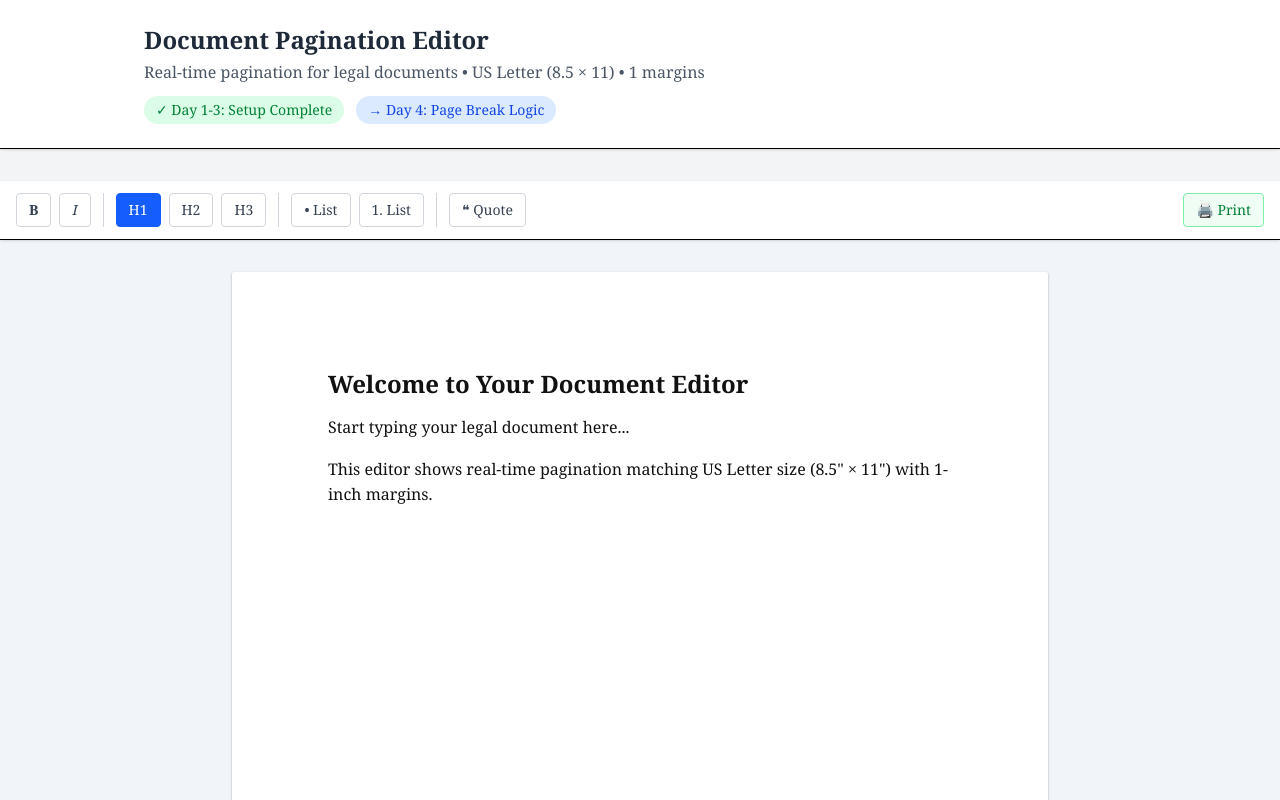
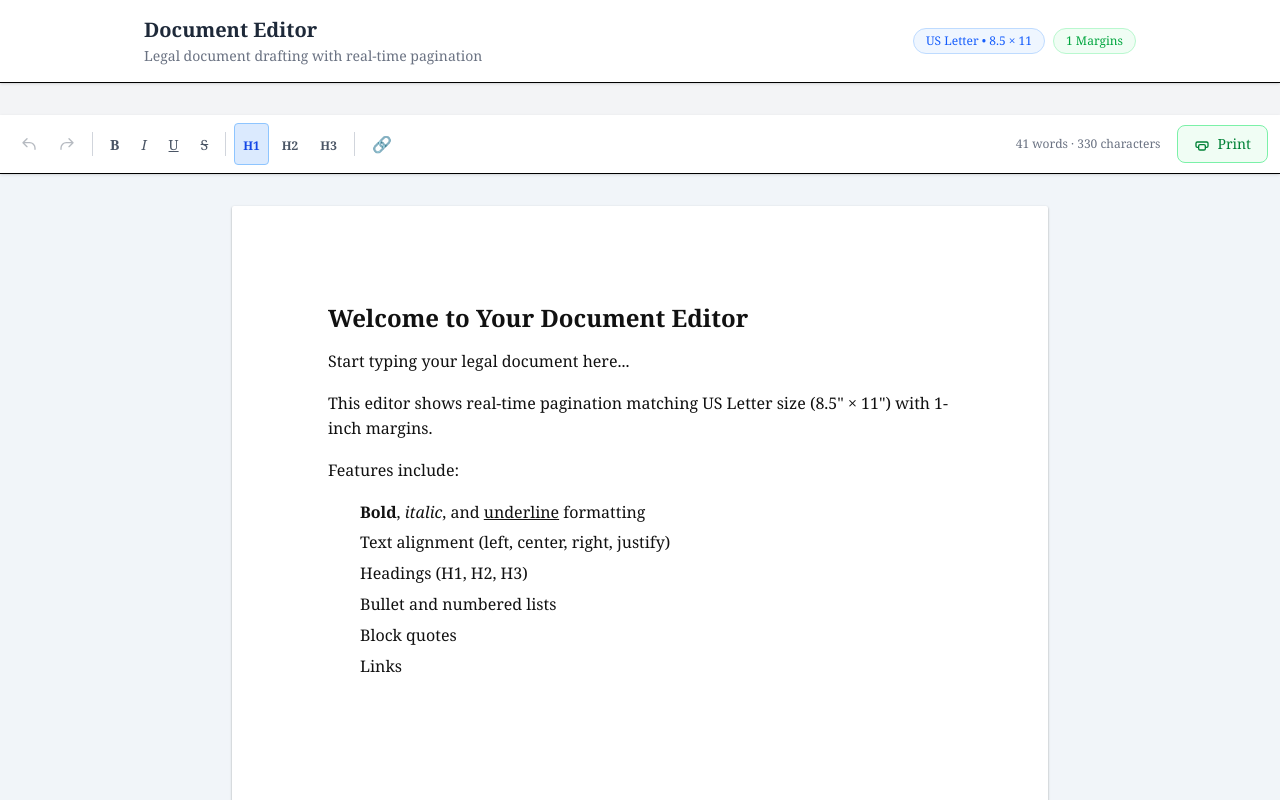
Before and after one commit to Swordship/TipTap-Pagination-Editor, a Next.js app: page / in a window 1280 px wide. Shown: the top 800 px of the page. Built offline with nearby package versions, Linux system fonts and the light colour scheme.

Commit message:
feat : polish UI

```diff
--- a/app/globals.css
+++ b/app/globals.css
@@ -109,6 +109,38 @@ body {
   margin: 12pt 0;
   color: #4b5563;
   font-style: italic;
+}
+
+/* Text Alignment */
+.ProseMirror [style*="text-align: center"],
+.ProseMirror .text-center {
+  text-align: center;
+}
+
+.ProseMirror [style*="text-align: right"],
+.ProseMirror .text-right {
+  text-align: right;
+}
+
+.ProseMirror [style*="text-align: justify"],
+.ProseMirror .text-justify {
+  text-align: justify;
+}
+
+/* Links */
+.ProseMirror a {
+  color: #2563eb;
+  text-decoration: underline;
+  cursor: pointer;
+}
+
+.ProseMirror a:hover {
+  color: #1d4ed8;
+}
+
+/* Underline */
+.ProseMirror u {
+  text-decoration: underline;
 }
 
 /* =========================
--- a/app/page.tsx
+++ b/app/page.tsx
@@ -5,20 +5,24 @@ export default function Home() {
     <main className="min-h-screen bg-gray-100">
       {/* Header - hidden in print */}
       <div className="bg-white border-b shadow-sm no-print">
-        <div className="max-w-5xl mx-auto px-4 py-6">
-          <h1 className="text-2xl font-bold text-gray-800">
-            Document Pagination Editor
-          </h1>
-          <p className="text-gray-600 mt-1">
-            Real-time pagination for legal documents • US Letter (8.5 × 11) • 1 margins
-          </p>
-          <div className="mt-3 flex items-center gap-3">
-            <span className="px-3 py-1 bg-green-100 text-green-700 rounded-full text-sm font-medium">
-              ✓ Day 1-3: Setup Complete
-            </span>
-            <span className="px-3 py-1 bg-blue-100 text-blue-700 rounded-full text-sm font-medium">
-              → Day 4: Page Break Logic
-            </span>
+        <div className="max-w-5xl mx-auto px-4 py-4">
+          <div className="flex items-center justify-between">
+            <div>
+              <h1 className="text-xl font-semibold text-gray-800">
+                Document Editor
+              </h1>
+              <p className="text-sm text-gray-500 mt-0.5">
+                Legal document drafting with real-time pagination
+              </p>
+            </div>
+            <div className="flex items-center gap-2">
+              <span className="px-3 py-1 bg-blue-50 text-blue-600 rounded-full text-xs font-medium border border-blue-200">
+                US Letter • 8.5 × 11
+              </span>
+              <span className="px-3 py-1 bg-green-50 text-green-600 rounded-full text-xs font-medium border border-green-200">
+                1 Margins
+              </span>
+            </div>
           </div>
         </div>
       </div>
--- a/components/Editor.tsx
+++ b/components/Editor.tsx
@@ -2,6 +2,9 @@
 
 import { useEditor, EditorContent } from '@tiptap/react'
 import StarterKit from '@tiptap/starter-kit'
+import Underline from '@tiptap/extension-underline'
+import TextAlign from '@tiptap/extension-text-align'
+import Link from '@tiptap/extension-link'
 import Toolbar from './Toolbar'
 import MeasurementDebug from './MeasurementDebug'
 import { useState, useEffect, useCallback } from 'react'
@@ -24,11 +27,32 @@ interface PageBreakInfo {
 
 export default function Editor() {
   const editor = useEditor({
-    extensions: [StarterKit],
+    extensions: [
+      StarterKit,
+      Underline,
+      TextAlign.configure({
+        types: ['heading', 'paragraph'],
+      }),
+      Link.configure({
+        openOnClick: false,
+        HTMLAttributes: {
+          class: 'text-blue-600 underline cursor-pointer hover:text-blue-800',
+        },
+      }),
+    ],
     content: `
       <h1>Welcome to Your Document Editor</h1>
       <p>Start typing your legal document here...</p>
       <p>This editor shows real-time pagination matching US Letter size (8.5" × 11") with 1-inch margins.</p>
+      <p>Features include:</p>
+      <ul>
+        <li><strong>Bold</strong>, <em>italic</em>, and <u>underline</u> formatting</li>
+        <li>Text alignment (left, center, right, justify)</li>
+        <li>Headings (H1, H2, H3)</li>
+        <li>Bullet and numbered lists</li>
+        <li>Block quotes</li>
+        <li>Links</li>
+      </ul>
     `,
     immediatelyRender: false,
   })
--- a/components/Toolbar.tsx
+++ b/components/Toolbar.tsx
@@ -1,119 +1,256 @@
 'use client'
 
 import { Editor } from '@tiptap/react'
+import { useCallback, useEffect, useState } from 'react'
 
 interface ToolbarProps {
   editor: Editor | null
 }
 
-const buttonBase =
-  'px-3 py-1.5 rounded text-sm font-medium border transition-colors'
+/* -------------------------------------------------------------------------- */
+/*                            Reusable Components                              */
+/*   (MOVED OUTSIDE Toolbar — THIS FIXES THE ERROR)                             */
+/* -------------------------------------------------------------------------- */
 
-const headingLevels: (1 | 2 | 3)[] = [1, 2, 3]
+const ToolbarButton = ({
+  onClick,
+  isActive = false,
+  disabled = false,
+  title,
+  children,
+}: {
+  onClick: () => void
+  isActive?: boolean
+  disabled?: boolean
+  title: string
+  children: React.ReactNode
+}) => (
+  <button
+    onClick={onClick}
+    disabled={disabled}
+    title={title}
+    className={`
+      p-2 rounded transition-all duration-150
+      ${isActive
+        ? 'bg-blue-100 text-blue-700 border border-blue-300'
+        : 'bg-white text-gray-600 border border-transparent hover:bg-gray-100 hover:border-gray-200'
+      }
+      ${disabled ? 'opacity-40 cursor-not-allowed' : 'cursor-pointer'}
+    `}
+  >
+    {children}
+  </button>
+)
+
+const Divider = () => (
+  <div className="w-px h-6 bg-gray-300 mx-1 self-center" />
+)
+
+/* -------------------------------------------------------------------------- */
+/*                                   Icons                                    */
+/* -------------------------------------------------------------------------- */
+
+const Icons = {
+  Undo: () => (
+    <svg className="w-4 h-4" fill="none" stroke="currentColor" viewBox="0 0 24 24">
+      <path strokeLinecap="round" strokeLinejoin="round" strokeWidth={2} d="M3 10h10a8 8 0 018 8v2M3 10l6 6m-6-6l6-6" />
+    </svg>
+  ),
+  Redo: () => (
+    <svg className="w-4 h-4" fill="none" stroke="currentColor" viewBox="0 0 24 24">
+      <path strokeLinecap="round" strokeLinejoin="round" strokeWidth={2} d="M21 10h-10a8 8 0 00-8 8v2M21 10l-6 6m6-6l-6-6" />
+    </svg>
+  ),
+  Bold: () => <span className="font-bold text-sm">B</span>,
+  Italic: () => <span className="italic text-sm font-serif">I</span>,
+  Underline: () => <span className="underline text-sm">U</span>,
+  Strikethrough: () => <span className="line-through text-sm">S</span>,
+  AlignLeft: () => (
+    <svg className="w-4 h-4" fill="none" stroke="currentColor" viewBox="0 0 24 24">
+      <path strokeLinecap="round" strokeLinejoin="round" strokeWidth={2} d="M4 6h16M4 12h10M4 18h14" />
+    </svg>
+  ),
+  AlignCenter: () => (
+    <svg className="w-4 h-4" fill="none" stroke="currentColor" viewBox="0 0 24 24">
+      <path strokeLinecap="round" strokeLinejoin="round" strokeWidth={2} d="M4 6h16M7 12h10M5 18h14" />
+    </svg>
+  ),
+  AlignRight: () => (
+    <svg className="w-4 h-4" fill="none" stroke="currentColor" viewBox="0 0 24 24">
+      <path strokeLinecap="round" strokeLinejoin="round" strokeWidth={2} d="M4 6h16M10 12h10M6 18h14" />
+    </svg>
+  ),
+  AlignJustify: () => (
+    <svg className="w-4 h-4" fill="none" stroke="currentColor" viewBox="0 0 24 24">
+      <path strokeLinecap="round" strokeLinejoin="round" strokeWidth={2} d="M4 6h16M4 12h16M4 18h16" />
+    </svg>
+  ),
+  BulletList: () => (
+    <svg className="w-4 h-4" fill="none" stroke="currentColor" viewBox="0 0 24 24">
+      <path strokeLinecap="round" strokeLinejoin="round" strokeWidth={2} d="M4 6h.01M8 6h12M4 12h.01M8 12h12M4 18h.01M8 18h12" />
+    </svg>
+  ),
+  OrderedList: () => (
+    <svg className="w-4 h-4" fill="none" stroke="currentColor" viewBox="0 0 24 24">
+      <path strokeLinecap="round" strokeLinejoin="round" strokeWidth={2} d="M4 6h.01M8 6h12M4 12h.01M8 12h12M4 18h.01M8 18h12" />
+    </svg>
+  ),
+  Quote: () => (
+    <svg className="w-4 h-4" fill="currentColor" viewBox="0 0 24 24">
+      <path d="M6 17h3l2-4V7H5v6h3zm8 0h3l2-4V7h-6v6h3z" />
+    </svg>
+  ),
+  Link: () => <span>🔗</span>,
+  Print: () => (
+    <svg className="w-4 h-4" fill="none" stroke="currentColor" viewBox="0 0 24 24">
+      <path strokeLinecap="round" strokeLinejoin="round" strokeWidth={2} d="M17 17h2a2 2 0 002-2v-4a2 2 0 00-2-2H5a2 2 0 00-2 2v4a2 2 0 002 2h2m2 4h6a2 2 0 002-2v-4a2 2 0 00-2-2H9a2 2 0 00-2 2v4a2 2 0 002 2z" />
+    </svg>
+  ),
+}
+
+/* -------------------------------------------------------------------------- */
+/*                                   Toolbar                                  */
+/* -------------------------------------------------------------------------- */
 
 export default function Toolbar({ editor }: ToolbarProps) {
+  const [wordCount, setWordCount] = useState(0)
+  const [charCount, setCharCount] = useState(0)
+
+  useEffect(() => {
+    if (!editor) return
+
+    const updateCounts = () => {
+      const text = editor.state.doc.textContent
+      setCharCount(text.length)
+      setWordCount(text.trim() ? text.trim().split(/\s+/).length : 0)
+    }
+
+    updateCounts()
+    editor.on('update', updateCounts)
+
+    return () => {
+      editor.off('update', updateCounts)
+    }
+  }, [editor])
+
+  const setLink = useCallback(() => {
+    if (!editor) return
+    const previousUrl = editor.getAttributes('link').href
+    const url = window.prompt('URL', previousUrl)
+
+    if (url === null) return
+    if (url === '') {
+      editor.chain().focus().extendMarkRange('link').unsetLink().run()
+      return
+    }
+
+    editor.chain().focus().extendMarkRange('link').setLink({ href: url }).run()
+  }, [editor])
+
   if (!editor) return null
 
+  const fontSizes = ['10', '11', '12', '14', '16', '18', '24', '36']
+
   return (
-    <div className="sticky top-0 z-50 flex flex-wrap gap-2 border-b bg-white px-4 py-3 shadow-sm no-print">
-      {/* Text formatting */}
-      <button
-        onClick={() => editor.chain().focus().toggleBold().run()}
-        className={`${buttonBase} ${
-          editor.isActive('bold')
-            ? 'bg-blue-600 text-white border-blue-600'
-            : 'bg-white text-gray-700 border-gray-300 hover:bg-gray-100'
-        }`}
-        title="Bold (Ctrl+B)"
-      >
-        <strong>B</strong>
-      </button>
+    <div className="sticky top-0 z-50 bg-white border-b shadow-sm no-print">
+      <div className="flex items-center gap-1 px-3 py-2 flex-wrap">
 
-      <button
-        onClick={() => editor.chain().focus().toggleItalic().run()}
-        className={`${buttonBase} ${
-          editor.isActive('italic')
-            ? 'bg-blue-600 text-white border-blue-600'
-            : 'bg-white text-gray-700 border-gray-300 hover:bg-gray-100'
-        }`}
-        title="Italic (Ctrl+I)"
-      >
-        <em>I</em>
-      </button>
+        {/* Undo / Redo */}
+        <ToolbarButton
+          onClick={() => editor.chain().focus().undo().run()}
+          disabled={!editor.can().undo()}
+          title="Undo"
+        >
+          <Icons.Undo />
+        </ToolbarButton>
 
-      <div className="w-px bg-gray-300 mx-1" />
+        <ToolbarButton
+          onClick={() => editor.chain().focus().redo().run()}
+          disabled={!editor.can().redo()}
+          title="Redo"
+        >
+          <Icons.Redo />
+        </ToolbarButton>
 
-      {/* Headings */}
-      {headingLevels.map(level => (
+        <Divider />
+
+        {/* Formatting */}
+        <ToolbarButton
+          onClick={() => editor.chain().focus().toggleBold().run()}
+          isActive={editor.isActive('bold')}
+          title="Bold"
+        >
+          <Icons.Bold />
+        </ToolbarButton>
+
+        <ToolbarButton
+          onClick={() => editor.chain().focus().toggleItalic().run()}
+          isActive={editor.isActive('italic')}
+          title="Italic"
+        >
+          <Icons.Italic />
+        </ToolbarButton>
+
+        <ToolbarButton
+          onClick={() => editor.chain().focus().toggleUnderline().run()}
+          isActive={editor.isActive('underline')}
+          title="Underline"
+        >
+          <Icons.Underline />
+        </ToolbarButton>
+
+        <ToolbarButton
+          onClick={() => editor.chain().focus().toggleStrike().run()}
+          isActive={editor.isActive('strike')}
+          title="Strikethrough"
+        >
+          <Icons.Strikethrough />
+        </ToolbarButton>
+
+        <Divider />
+
+        {/* Headings */}
+        {[1, 2, 3].map(level => (
+          <ToolbarButton
+            key={level}
+            onClick={() =>
+              editor.chain().focus().toggleHeading({ level: level as 1 | 2 | 3 }).run()
+            }
+            isActive={editor.isActive('heading', { level })}
+            title={`Heading ${level}`}
+          >
+            <span className="text-xs font-bold">H{level}</span>
+          </ToolbarButton>
+        ))}
+
+        <Divider />
+
+        {/* Link */}
+        <ToolbarButton
+          onClick={setLink}
+          isActive={editor.isActive('link')}
+          title="Insert Link"
+        >
+          <Icons.Link />
+        </ToolbarButton>
+
+        <div className="flex-1" />
+
+        {/* Word / Character Count */}
+        <div className="text-xs text-gray-500 mr-3">
+          {wordCount} words · {charCount} characters
+        </div>
+
+        {/* Print */}
         <button
-          key={level}
-          onClick={() =>
-            editor.chain().focus().toggleHeading({ level }).run()
-          }
-          className={`${buttonBase} ${
-            editor.isActive('heading', { level })
-              ? 'bg-blue-600 text-white border-blue-600'
-              : 'bg-white text-gray-700 border-gray-300 hover:bg-gray-100'
-          }`}
-          title={`Heading ${level}`}
+          onClick={() => window.print()}
+          className="flex items-center gap-2 px-4 py-2 bg-green-50 text-green-700 border border-green-300 rounded-lg hover:bg-green-100 text-sm"
         >
-          H{level}
+          <Icons.Print />
+          Print
         </button>
-      ))}
 
-      <div className="w-px bg-gray-300 mx-1" />
-
-      {/* Lists */}
-      <button
-        onClick={() => editor.chain().focus().toggleBulletList().run()}
-        className={`${buttonBase} ${
-          editor.isActive('bulletList')
-            ? 'bg-blue-600 text-white border-blue-600'
-            : 'bg-white text-gray-700 border-gray-300 hover:bg-gray-100'
-        }`}
-        title="Bullet List"
-      >
-        • List
-      </button>
-
-      <button
-        onClick={() => editor.chain().focus().toggleOrderedList().run()}
-        className={`${buttonBase} ${
-          editor.isActive('orderedList')
-            ? 'bg-blue-600 text-white border-blue-600'
-            : 'bg-white text-gray-700 border-gray-300 hover:bg-gray-100'
-        }`}
-        title="Numbered List"
-      >
-        1. List
-      </button>
-
-      <div className="w-px bg-gray-300 mx-1" />
-
-      {/* Block elements */}
-      <button
-        onClick={() => editor.chain().focus().toggleBlockquote().run()}
-        className={`${buttonBase} ${
-          editor.isActive('blockquote')
-            ? 'bg-blue-600 text-white border-blue-600'
-            : 'bg-white text-gray-700 border-gray-300 hover:bg-gray-100'
-        }`}
-        title="Quote"
-      >
-        ❝ Quote
-      </button>
-
-      {/* Spacer */}
-      <div className="flex-1" />
-
-      {/* Print button */}
-      <button
-        onClick={() => window.print()}
-        className={`${buttonBase} bg-green-50 text-green-700 border-green-300 hover:bg-green-100`}
-        title="Print document (Ctrl+P)"
-      >
-        🖨️ Print
-      </button>
+      </div>
     </div>
   )
 }
--- a/package.json
+++ b/package.json
@@ -9,6 +9,9 @@
     "lint": "eslint"
   },
   "dependencies": {
+    "@tiptap/extension-link": "^3.15.3",
+    "@tiptap/extension-text-align": "^3.15.3",
+    "@tiptap/extension-underline": "^3.15.3",
     "@tiptap/extensions": "^3.15.3",
     "@tiptap/pm": "^3.15.3",
     "@tiptap/react": "^3.15.3",
```
Also changed, not shown: 1 other file (tests, documents, lock files or other folders).
